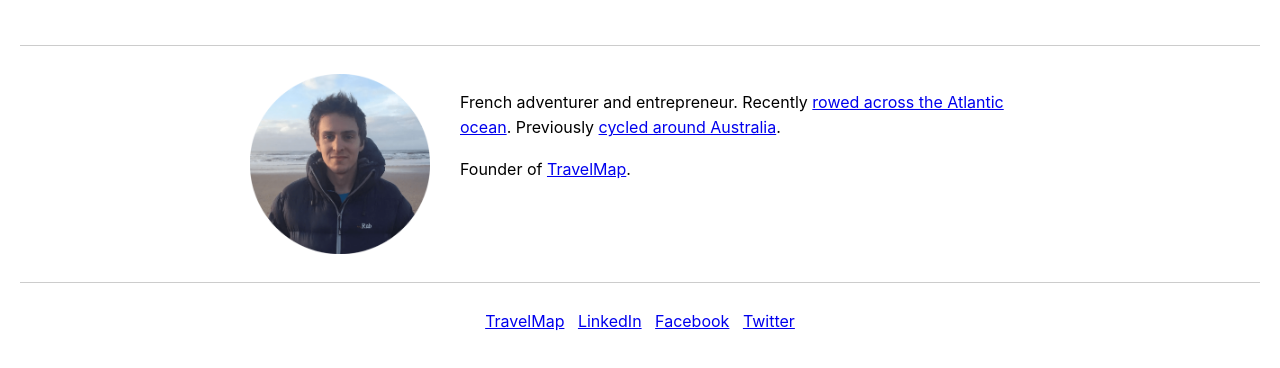
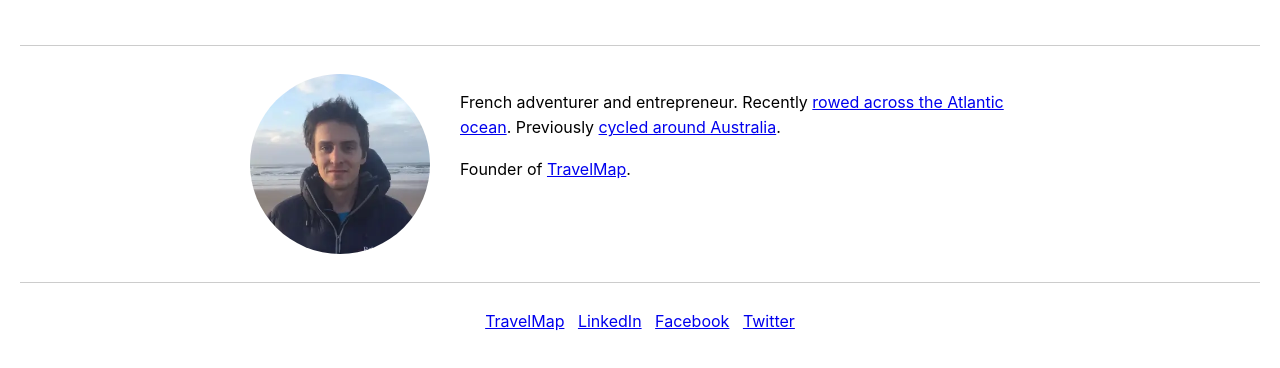
Before and after one commit to clementmas/clementmas.com, a plain HTML site: page index.html in a window 1280 px wide. Shown: the part 114-482 px from the top of the page. Drawn offline with Linux system fonts and the light colour scheme.

Commit message:
update profile image use webp

```diff
--- a/index.html
+++ b/index.html
@@ -38,6 +38,10 @@
         }
       }
 
+      img {
+        border-radius: 100%;
+      }
+
       p {
         line-height: 1.6;
       }
@@ -72,11 +76,11 @@
     <main class="flex">
       <!-- Profile photo -->
       <img
-        src="/clement-mas.png"
+        src="/clement-mas.webp"
         alt="Clément Mas"
         width="180"
         height="180"
-      />
+    />
 
       <!-- Text -->
       <div>
```
Also changed, not shown: clement-mas.webp (added).
